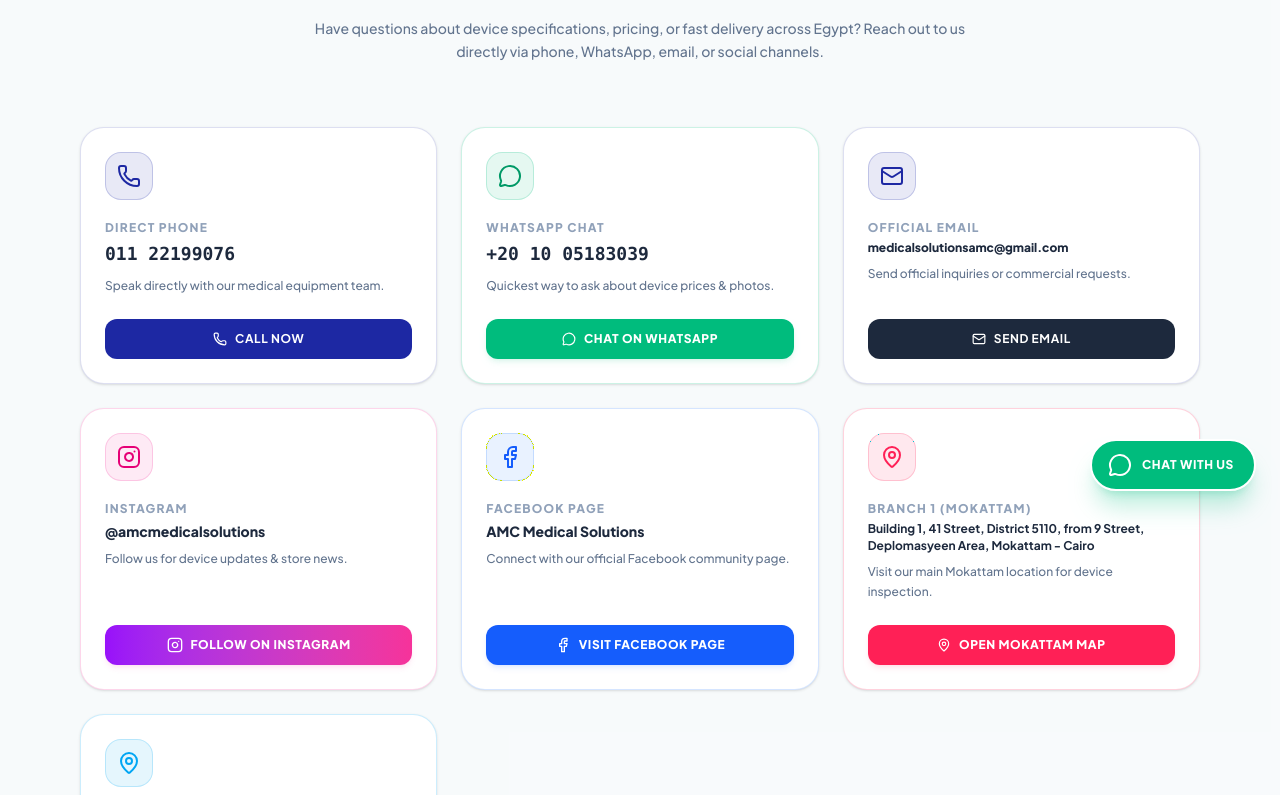
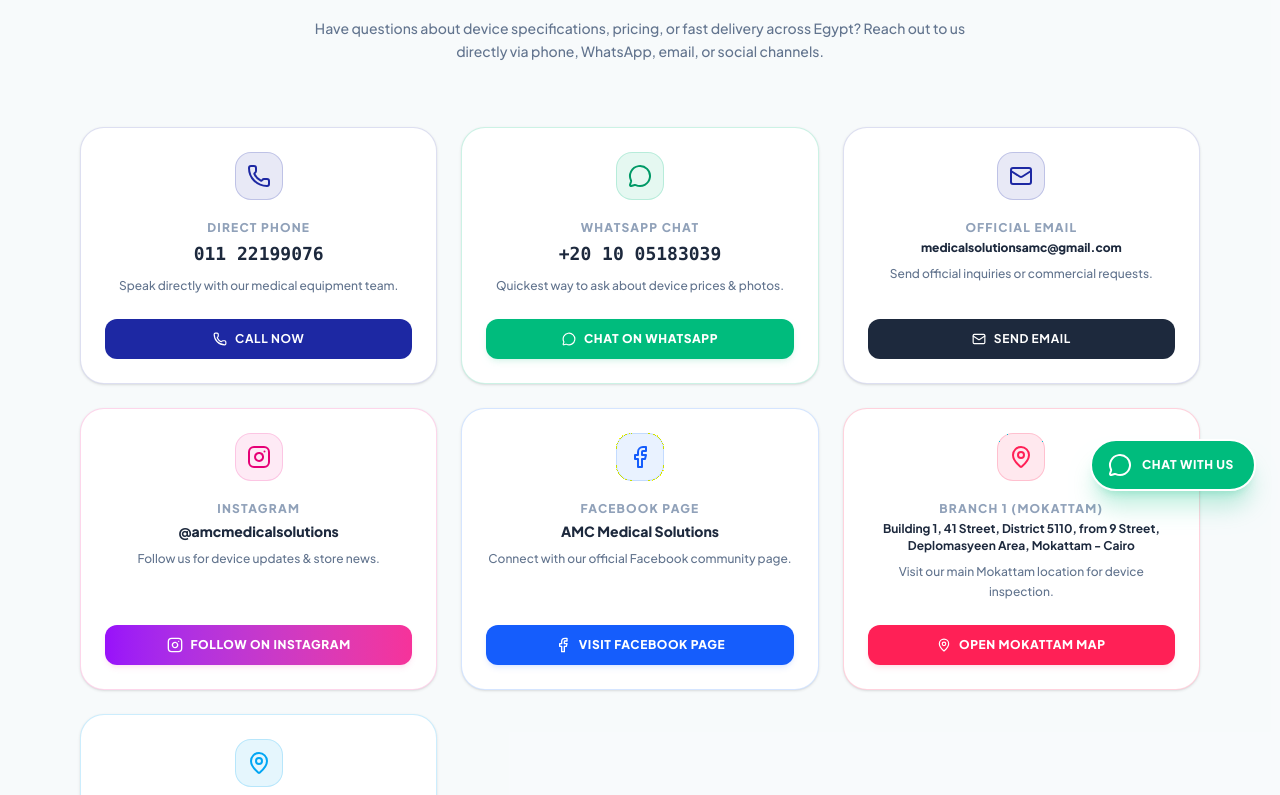
Before and after one commit to yassenahmed77/AMC, a React (Vite) app: page /contact in a window 1280 px wide. Shown: the part 285-1080 px from the top of the page. Built offline with nearby package versions, Linux system fonts and the light colour scheme; no server answers.

Commit message:
Center align icons, titles, and text inside Contact Us cards

```diff
--- a/src/pages/Contact.jsx
+++ b/src/pages/Contact.jsx
@@ -31,12 +31,12 @@
                     </p>
                 </div>
 
-                {/* 6 Primary Touchpoint Cards */}
+                {/* 7 Primary Touchpoint Cards */}
                 <div className="grid grid-cols-1 sm:grid-cols-2 lg:grid-cols-3 gap-6 mb-12">
 
                     {/* 1. Phone Call */}
-                    <div className="bg-white border border-maincolor/15 rounded-3xl p-6 shadow-sm hover:shadow-md transition-shadow duration-300 flex flex-col justify-between">
-                        <div>
+                    <div className="bg-white border border-maincolor/15 rounded-3xl p-6 shadow-sm hover:shadow-md transition-shadow duration-300 flex flex-col justify-between items-center text-center">
+                        <div className="flex flex-col items-center text-center w-full">
                             <div className="w-12 h-12 rounded-2xl bg-maincolor/10 text-maincolor flex items-center justify-center mb-5 border border-maincolor/20">
                                 <Phone className="w-6 h-6" />
                             </div>
@@ -56,8 +56,8 @@
                     </div>
 
                     {/* 2. WhatsApp Direct Chat */}
-                    <div className="bg-white border border-emerald-500/20 rounded-3xl p-6 shadow-sm hover:shadow-md transition-shadow duration-300 flex flex-col justify-between">
-                        <div>
+                    <div className="bg-white border border-emerald-500/20 rounded-3xl p-6 shadow-sm hover:shadow-md transition-shadow duration-300 flex flex-col justify-between items-center text-center">
+                        <div className="flex flex-col items-center text-center w-full">
                             <div className="w-12 h-12 rounded-2xl bg-emerald-500/10 text-emerald-600 flex items-center justify-center mb-5 border border-emerald-500/20">
                                 <MessageCircle className="w-6 h-6" />
                             </div>
@@ -79,8 +79,8 @@
                     </div>
 
                     {/* 3. Official Email */}
-                    <div className="bg-white border border-maincolor/15 rounded-3xl p-6 shadow-sm hover:shadow-md transition-shadow duration-300 flex flex-col justify-between">
-                        <div>
+                    <div className="bg-white border border-maincolor/15 rounded-3xl p-6 shadow-sm hover:shadow-md transition-shadow duration-300 flex flex-col justify-between items-center text-center">
+                        <div className="flex flex-col items-center text-center w-full">
                             <div className="w-12 h-12 rounded-2xl bg-maincolor/10 text-maincolor flex items-center justify-center mb-5 border border-maincolor/20">
                                 <Mail className="w-6 h-6" />
                             </div>
@@ -100,8 +100,8 @@
                     </div>
 
                     {/* 4. Instagram Profile */}
-                    <div className="bg-white border border-pink-500/20 rounded-3xl p-6 shadow-sm hover:shadow-md transition-shadow duration-300 flex flex-col justify-between">
-                        <div>
+                    <div className="bg-white border border-pink-500/20 rounded-3xl p-6 shadow-sm hover:shadow-md transition-shadow duration-300 flex flex-col justify-between items-center text-center">
+                        <div className="flex flex-col items-center text-center w-full">
                             <div className="w-12 h-12 rounded-2xl bg-pink-500/10 text-pink-600 flex items-center justify-center mb-5 border border-pink-500/20">
                                 <svg className="w-6 h-6" viewBox="0 0 24 24" fill="none" stroke="currentColor" strokeWidth="2" strokeLinecap="round" strokeLinejoin="round">
                                     <rect width="20" height="20" x="2" y="2" rx="5" ry="5" />
@@ -131,8 +131,8 @@
                     </div>
 
                     {/* 5. Facebook Page */}
-                    <div className="bg-white border border-blue-500/20 rounded-3xl p-6 shadow-sm hover:shadow-md transition-shadow duration-300 flex flex-col justify-between">
-                        <div>
+                    <div className="bg-white border border-blue-500/20 rounded-3xl p-6 shadow-sm hover:shadow-md transition-shadow duration-300 flex flex-col justify-between items-center text-center">
+                        <div className="flex flex-col items-center text-center w-full">
                             <div className="w-12 h-12 rounded-2xl bg-blue-500/10 text-blue-600 flex items-center justify-center mb-5 border border-blue-500/20">
                                 <svg className="w-6 h-6" viewBox="0 0 24 24" fill="none" stroke="currentColor" strokeWidth="2" strokeLinecap="round" strokeLinejoin="round">
                                     <path d="M18 2h-3a5 5 0 0 0-5 5v3H7v4h3v8h4v-8h3l1-4h-4V7a1 1 0 0 1 1-1h3z" />
@@ -158,8 +158,8 @@
                     </div>
 
                     {/* 6. Branch 1 (Mokattam) */}
-                    <div className="bg-white border border-rose-500/20 rounded-3xl p-6 shadow-sm hover:shadow-md transition-shadow duration-300 flex flex-col justify-between">
-                        <div>
+                    <div className="bg-white border border-rose-500/20 rounded-3xl p-6 shadow-sm hover:shadow-md transition-shadow duration-300 flex flex-col justify-between items-center text-center">
+                        <div className="flex flex-col items-center text-center w-full">
                             <div className="w-12 h-12 rounded-2xl bg-rose-500/10 text-rose-500 flex items-center justify-center mb-5 border border-rose-500/20">
                                 <MapPin className="w-6 h-6" />
                             </div>
@@ -181,8 +181,8 @@
                     </div>
 
                     {/* 7. Branch 2 (Gezira Institute) */}
-                    <div className="bg-white border border-sky-500/20 rounded-3xl p-6 shadow-sm hover:shadow-md transition-shadow duration-300 flex flex-col justify-between">
-                        <div>
+                    <div className="bg-white border border-sky-500/20 rounded-3xl p-6 shadow-sm hover:shadow-md transition-shadow duration-300 flex flex-col justify-between items-center text-center">
+                        <div className="flex flex-col items-center text-center w-full">
                             <div className="w-12 h-12 rounded-2xl bg-sky-500/10 text-sky-500 flex items-center justify-center mb-5 border border-sky-500/20">
                                 <MapPin className="w-6 h-6" />
                             </div>
```
